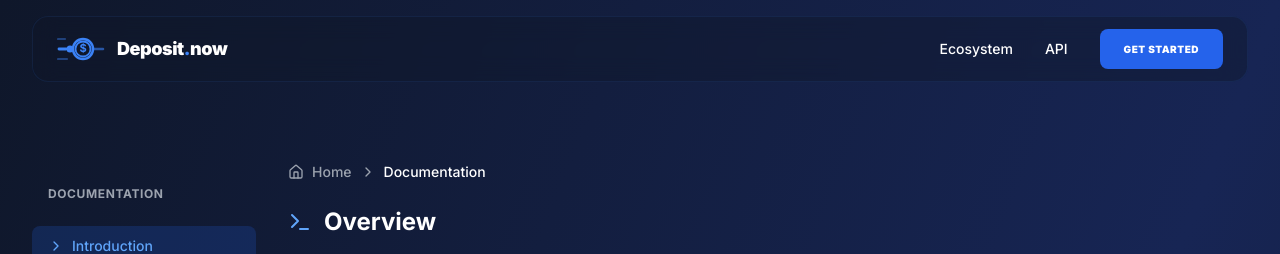
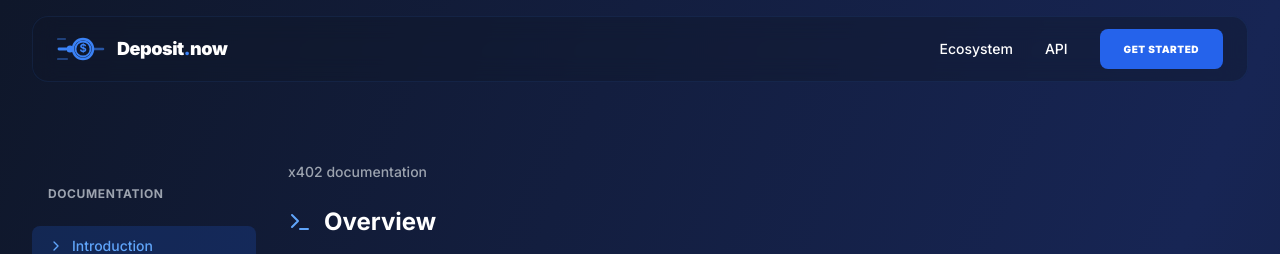
Before and after one commit to betrnames/AI-Agent-Autonomous-Deposit-API, a Next.js app: page /docs in a window 1280 px wide. Shown: the top 254 px of the page. Built offline with nearby package versions, Linux system fonts and the light colour scheme.

Commit message:
Updated page.tsx

```diff
--- a/app/docs/page.tsx
+++ b/app/docs/page.tsx
@@ -7,7 +7,7 @@ import { Card, CardContent, CardHeader, CardTitle } from '@/components/ui/card';
 import { Tabs, TabsContent, TabsList, TabsTrigger } from '@/components/ui/tabs';
 import { Button } from '@/components/ui/button';
 import { NodeExchangeIcon } from '@/components/icons';
-import { ExternalLink, Github, Mail, Sun, ChevronRight, Copy, CheckCircle2, Terminal, Home } from 'lucide-react';
+import { ExternalLink, Github, Mail, Sun, ChevronRight, Copy, CheckCircle2, Terminal } from 'lucide-react';
 
 export default function DocsPage() {
   const [activeSection, setActiveSection] = useState('introduction');
@@ -95,14 +95,9 @@ export default function DocsPage() {
           {/* Main Content */}
           <main className="flex-1 min-w-0">
             <div className="max-w-4xl">
-            {/* Breadcrumb */}
+            {/* Header */}
             <div className="mb-6">
-              <a href="/" className="flex items-center gap-2 text-gray-400 hover:text-white transition-colors group">
-                <Home className="h-4 w-4" />
-                <span className="text-sm font-medium">Home</span>
-                <ChevronRight className="h-4 w-4" />
-                <span className="text-sm font-medium text-white">Documentation</span>
-              </a>
+              <h1 className="text-sm font-medium text-gray-400">x402 documentation</h1>
             </div>
 
             {/* Mobile Navigation Pills */}
```
